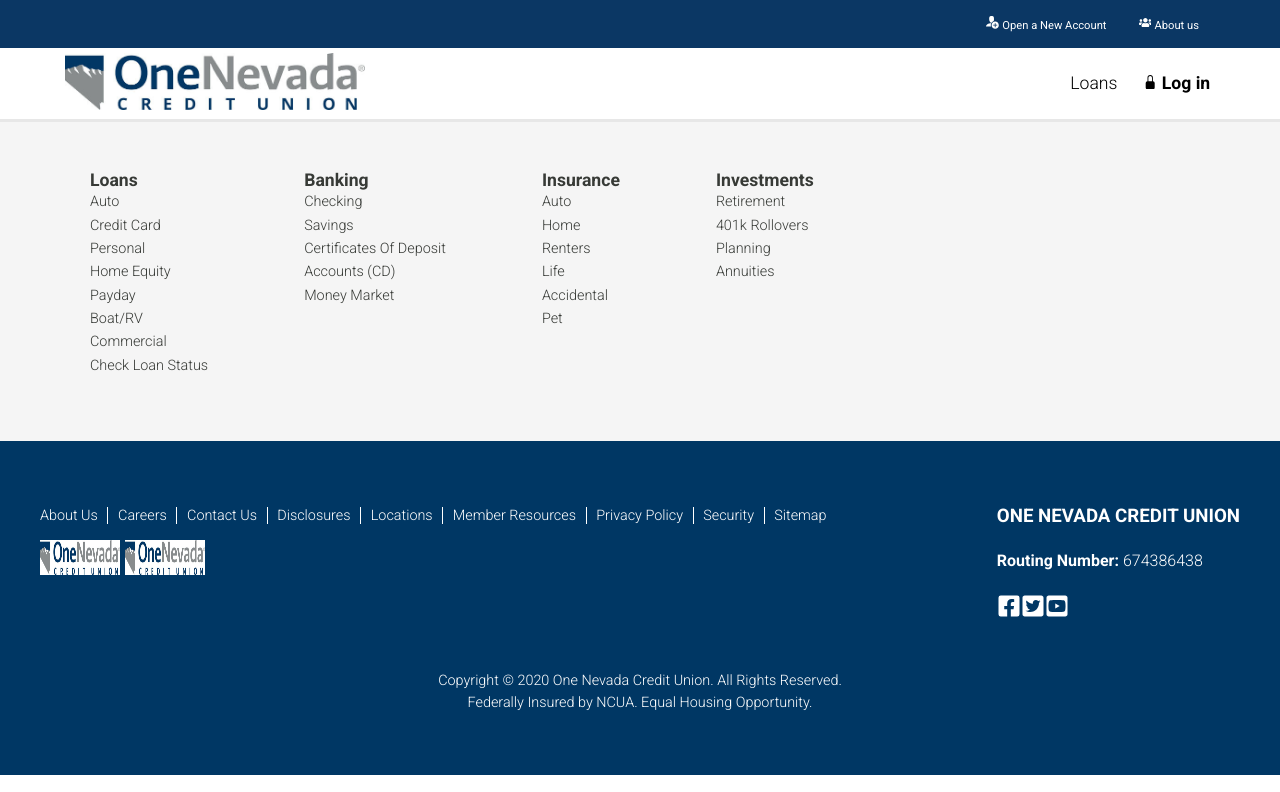
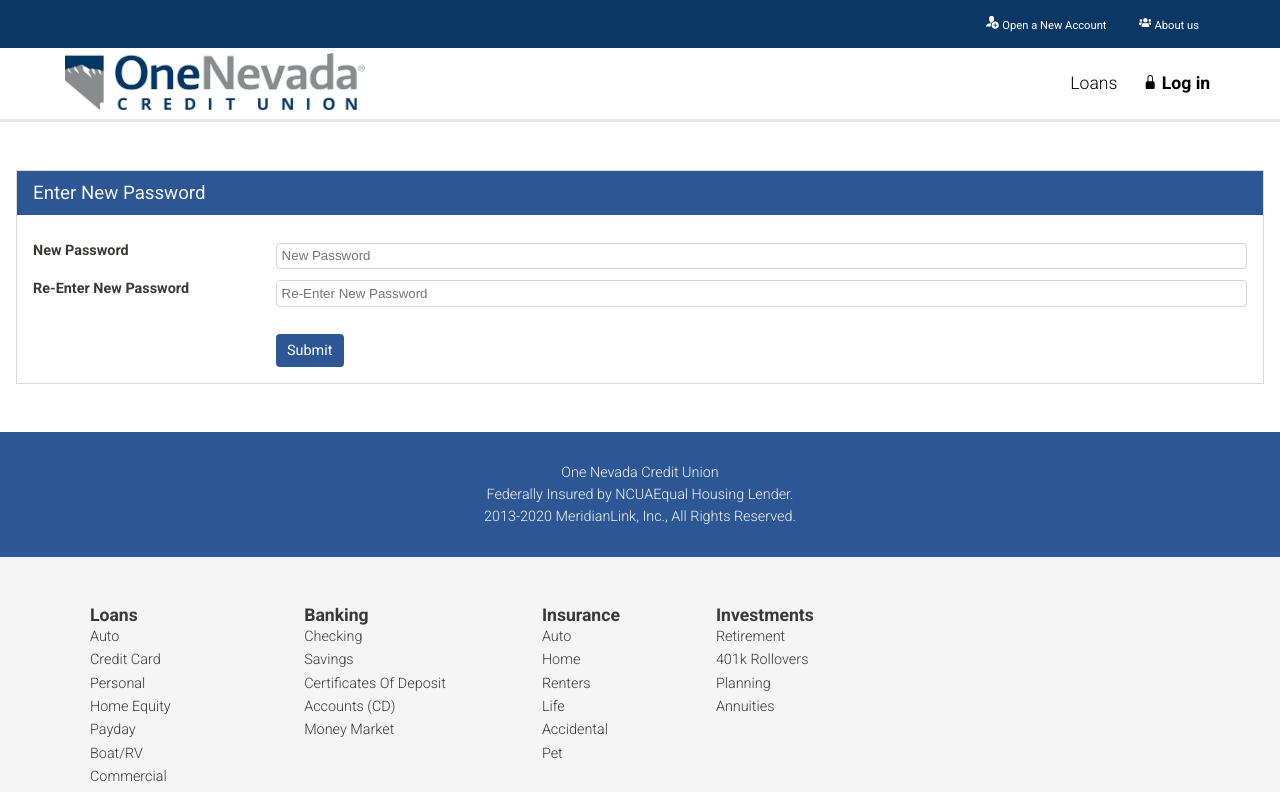
Before and after one commit to anthonyamaro15/nv-credit-union, a React (Create React App) app: page /reset-password/1 in a window 1280 px wide. Shown: the top 792 px of the page. Built offline with nearby package versions, Linux system fonts and the light colour scheme; no server answers.

Commit message:
feat(forgot-password):create forgot password components
created components ForgotPassword and ResetPassword with validation and styles

```diff
--- a/src/components/MainApp.tsx
+++ b/src/components/MainApp.tsx
@@ -31,6 +31,8 @@
 import RecreationalVehicleLoan from './loans/autoLoans/RecreationalVehicleLoan';
 import WatercraftLoans from './loans/autoLoans/WatercraftLoans';
 import MainUserDashboard from './userDashboard/MainUserDashboard';
+import ForgotPassword from './account/ForgotPassword';
+import ResetPassword from './account/ResetPassword';
 
 
 interface AllowProp {
@@ -154,6 +156,12 @@
          <Route path="/login" exact>
             <UserLogin />
          </Route>
+         <Route path="/forgot-password" exact>
+            <ForgotPassword />
+         </Route>
+         <Route path="/reset-password/:token" exact>
+            <ResetPassword />
+         </Route>
 
          <Route path="/account/:accType" exact>
             <MainUserDashboard />
--- /dev/null
+++ b/src/components/account/ForgotPassword.tsx
@@ -0,0 +1,63 @@
+import { useEffect, useState } from 'react';
+import { useForm } from 'react-hook-form';
+
+interface FormProps {
+   emailOnFile: string;
+}
+
+const ForgotPassword = () => {
+   const [emailSent, setEmailSent] = useState(false);
+   const { register, handleSubmit, errors } = useForm<FormProps>({
+      mode: 'onBlur'
+   });
+
+   useEffect(() => {
+      if(emailSent) {
+         setTimeout(() => {
+            alert("Check your email to reset password");
+            setEmailSent(false);
+         }, 500);
+      }
+   }, [emailSent]);
+
+   const onSubmit = (value: FormProps) => {
+      setEmailSent(true);
+      console.log('submitting', value);
+   }
+
+   return (
+      <div className="Transfers">
+         <div className="Account">
+            <h3>password reset</h3>
+            <form onSubmit={handleSubmit(onSubmit)} className="transfers-form">
+               <label htmlFor="emailOnFile">Email Address on file
+                  <input
+                     type="text"
+                     id="emailOnFile"
+                     name="emailOnFile"
+                     placeholder="Email"
+                     ref={register({ required: true})}
+                  />
+                  <p className="transfer-error">{errors.emailOnFile && "Required field"}</p>
+               </label>
+               <div className="btn-wrapper">
+                  <button type="submit">submit</button>
+               </div>
+
+            </form>
+
+         </div>
+         <div className="form-footer">
+            <span>One Nevada Credit Union</span>
+            <div className="more-info">
+               <a href="www.example.com">Federally Insured by NCUA</a>
+               <a href="www.example.com">Equal Housing Lender.</a>
+            </div>
+            <span>2013-2020 MeridianLink, Inc., All Rights Reserved.</span>
+         </div>
+      </div>
+
+   )
+}
+
+export default ForgotPassword;
--- /dev/null
+++ b/src/components/account/ResetPassword.tsx
@@ -0,0 +1,65 @@
+import { useForm } from 'react-hook-form';
+
+interface FormValues {
+   settingNewPassword: string;
+   reEnterSettingNewPassword: string;
+}
+const ResetPassword = () => {
+   const { register, handleSubmit, errors } = useForm<FormValues>({
+      mode: 'onBlur'
+   });
+
+   const onSubmit = (values: FormValues) => {
+      const {settingNewPassword, reEnterSettingNewPassword } = values;
+      if(settingNewPassword !== reEnterSettingNewPassword) {
+         return alert("Password do not match");
+      }
+      console.log('submitting');
+   }
+
+   return (
+      <div className="Transfers">
+         <div className="Account">
+            <h3>enter new password</h3>
+            <form className="transfers-form" onSubmit={handleSubmit(onSubmit)}>
+               <label htmlFor="settingNewPassword">New Password
+                  <input
+                     type="text"
+                     id="settingNewPassword"
+                     name="settingNewPassword"
+                     placeholder="New Password"
+                     ref={register({ required: true})}
+                  />
+                  <p className="transfer-error">{errors.settingNewPassword && "Required field"}</p>
+               </label>
+               <label htmlFor="reEnterSettingNewPassword">Re-Enter New Password
+                  <input
+                     type="text"
+                     id="reEnterSettingNewPassword"
+                     name="reEnterSettingNewPassword"
+                     placeholder="Re-Enter New Password"
+                     ref={register({ required: true})}
+                  />
+                  <p className="transfer-error">{errors.reEnterSettingNewPassword && "Required field"}</p>
+               </label>
+               <div className="btn-wrapper">
+                  <button type="submit">submit</button>
+               </div>
+
+            </form>
+
+         </div>
+         <div className="form-footer">
+            <span>One Nevada Credit Union</span>
+            <div className="more-info">
+               <a href="www.example.com">Federally Insured by NCUA</a>
+               <a href="www.example.com">Equal Housing Lender.</a>
+            </div>
+            <span>2013-2020 MeridianLink, Inc., All Rights Reserved.</span>
+         </div>
+      </div>
+
+   )
+}
+
+export default ResetPassword;
--- a/src/sass/userDashboard/_transfer.scss
+++ b/src/sass/userDashboard/_transfer.scss
@@ -5,6 +5,9 @@
         @include flexProps(space-between);
         align-items: center;
         position: relative;
+        text-transform: capitalize;
+        font-weight: bold;
+        font-size: 0.9rem;
         select {
           width: 80%;
           margin-bottom: 0.7rem;
```
